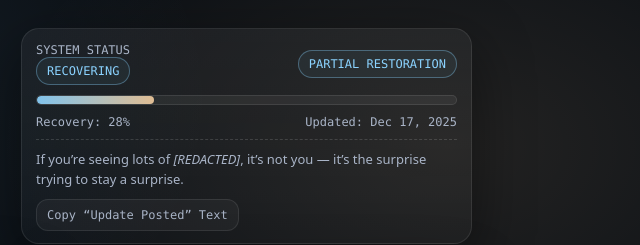
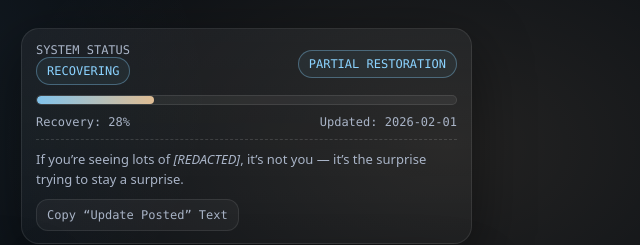
Before and after one commit to docschwab/sarah-anniversary-portal, a plain HTML site: page index.html in a window 1280 px wide. Shown: the top 245 px of the page, 640-1280 px from the left. Drawn offline with Linux system fonts and the light colour scheme.

Commit message:
Update index.html

```diff
--- a/index.html
+++ b/index.html
@@ -411,22 +411,25 @@
     function render(data){
       const level = computeEffectiveLevel(data, 9);
       const progress = clamp(Number(data.progress_by_level?.[String(level)] ?? 12), 1, 100);
+      const sched = data.reveal_schedule || {};
 
       // Header / status
       document.getElementById("caseId").textContent = data.case_id || "ANNIV-25-SARAH";
       document.getElementById("dateWindow").textContent = data.date_window || "Aug 23 – Sep 3, 2026";
       document.getElementById("dates").textContent = data.date_window || "Aug 23 – Sep 3, 2026";
       document.getElementById("buildVersion").textContent = data.build_version || "v1.0";
-      document.getElementById("lastUpdated").textContent = data.last_updated || "—";
       document.getElementById("progressFill").style.width = progress + "%";
       document.getElementById("progressText").textContent = progress + "%";
+
+      // "Updated" should reflect the scheduled release date for the *effective* level
+      const updatedISO = sched[String(level)] || data.last_updated || "—";
+      document.getElementById("lastUpdated").textContent = updatedISO;
 
       // Regions / ops (progressively revealed)
       document.getElementById("regions").textContent = (data.regions_by_level?.[String(level)] || "[REDACTED]");
       document.getElementById("ops").textContent = (data.ops_by_level?.[String(level)] || "Recovery in progress…");
 
       // Next scheduled recovery
-      const sched = data.reveal_schedule || {};
       let nextISO = null;
       for (let lvl = level + 1; lvl <= 9; lvl++) {
         if (sched[String(lvl)]) { nextISO = sched[String(lvl)]; break; }
```
